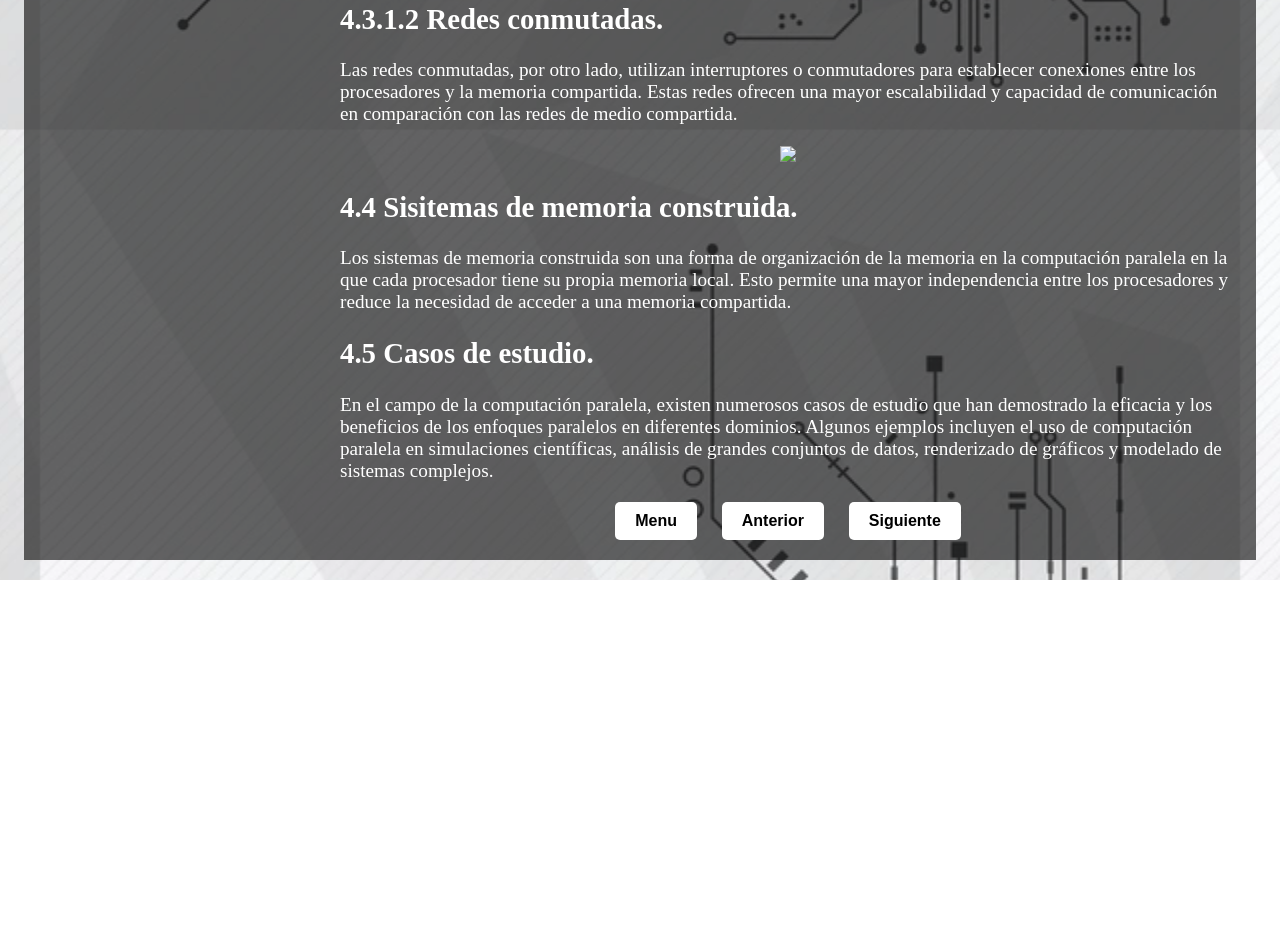
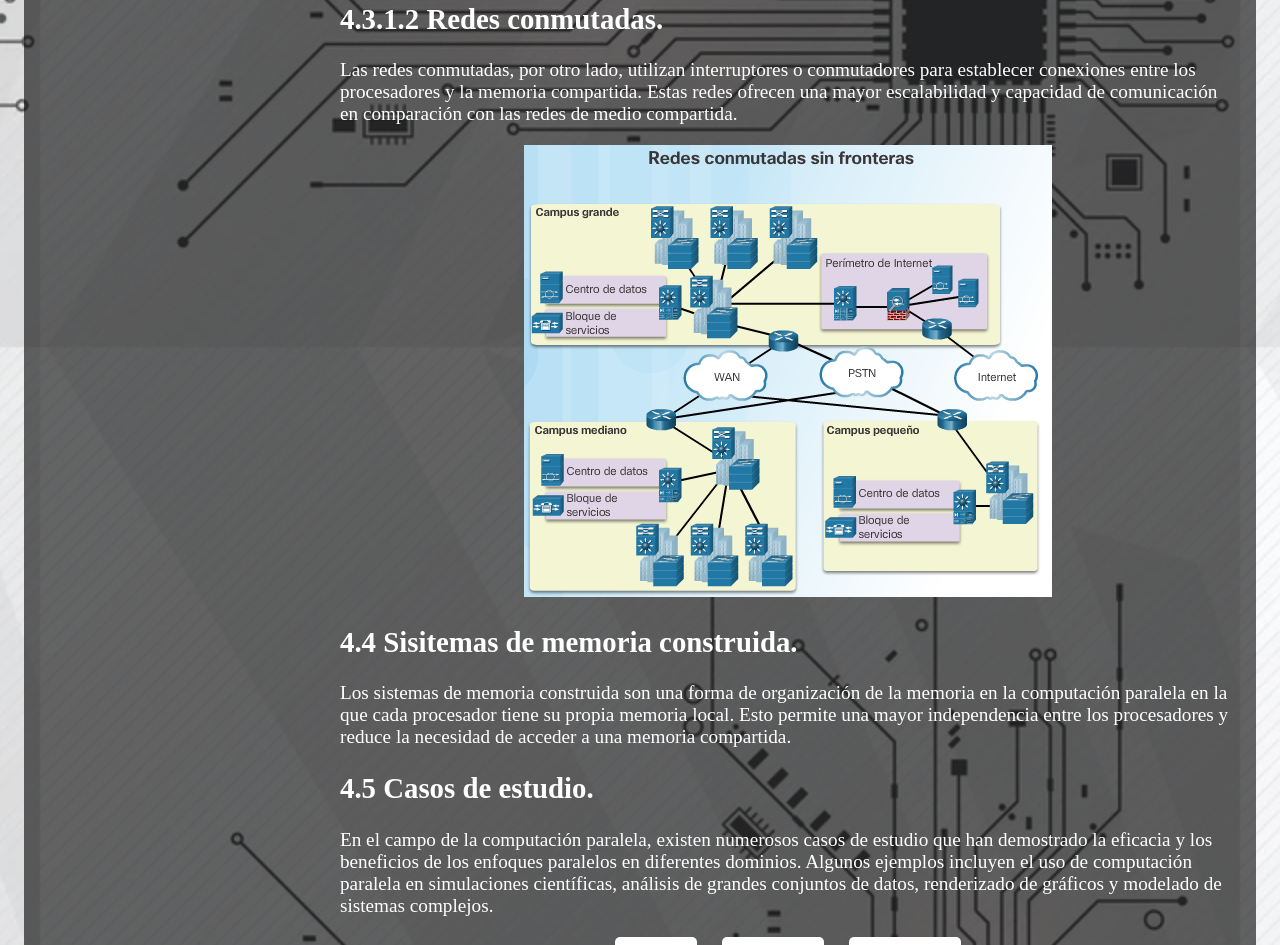
Before and after one commit to ViktorMtz/PaginaWebArqui, a plain HTML site: page HTML/Unidad4.html in a window 1280 px wide. Shown: the part 1521-2466 px from the top of the page. Before the commit the page ends 2101 px from the top, so only its background shows below. Drawn offline with Linux system fonts and the light colour scheme.

Commit message:
Add files via upload

```diff
--- a/HTML/Unidad4.html
+++ b/HTML/Unidad4.html
@@ -52,7 +52,7 @@
     <h2 id="4.3.1.2 Redes conmutadas.">4.3.1.2 Redes conmutadas.</h2>
     <p>Las redes conmutadas, por otro lado, utilizan interruptores o conmutadores para establecer conexiones entre los procesadores y la memoria compartida. Estas redes ofrecen una mayor escalabilidad y capacidad de comunicación en comparación con las redes de medio compartida.</p>
     <div class="center">
-              <img src="../Media/Img/Con.png">
+              <img src="../Media/Img/_Con.png">
       </div>
     <h2 id="4.4 Sisitemas de memoria construida.">4.4 Sisitemas de memoria construida.</h2>
     <p>Los sistemas de memoria construida son una forma de organización de la memoria en la computación paralela en la que cada procesador tiene su propia memoria local. Esto permite una mayor independencia entre los procesadores y reduce la necesidad de acceder a una memoria compartida.</p>
```
